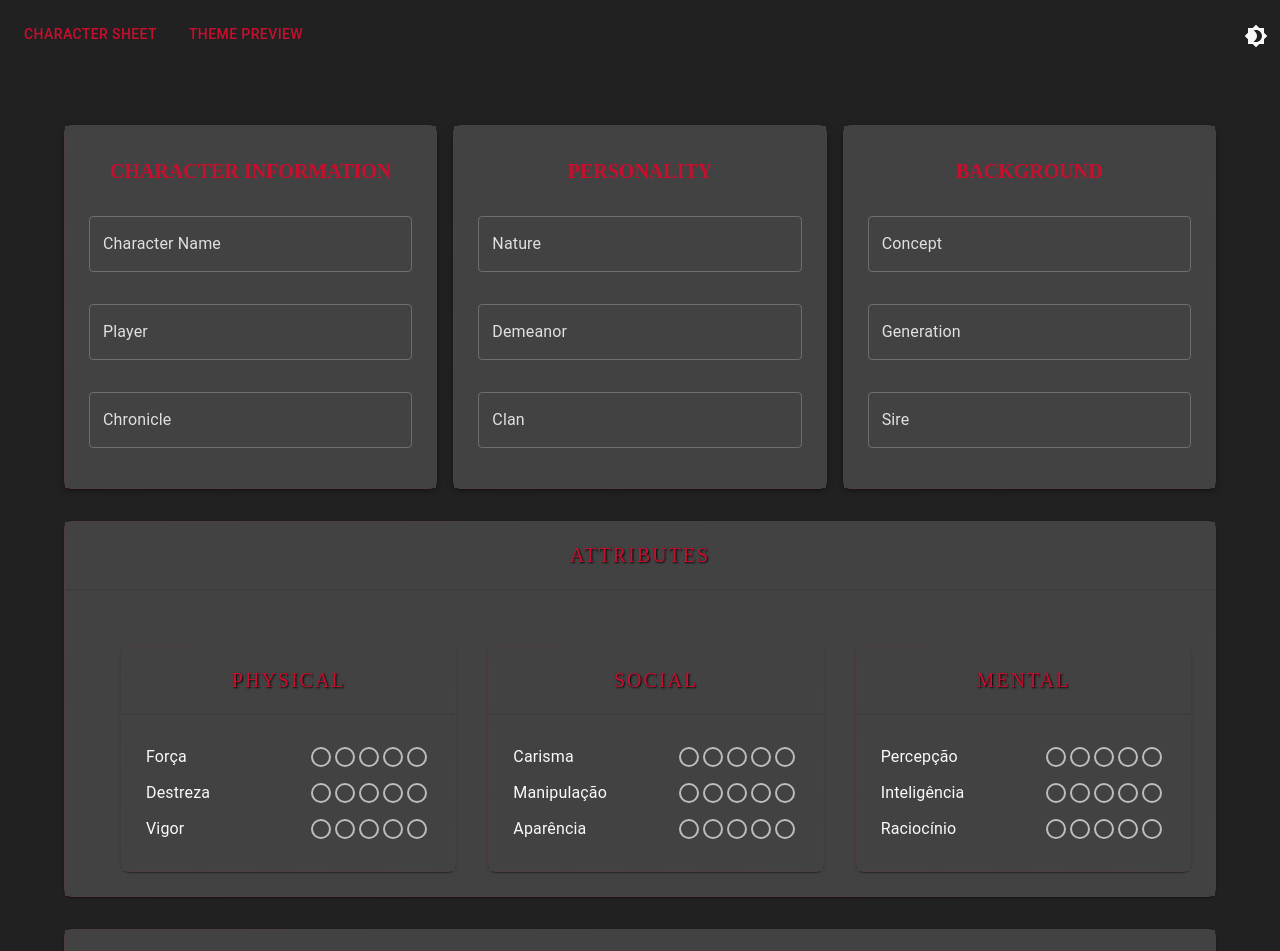
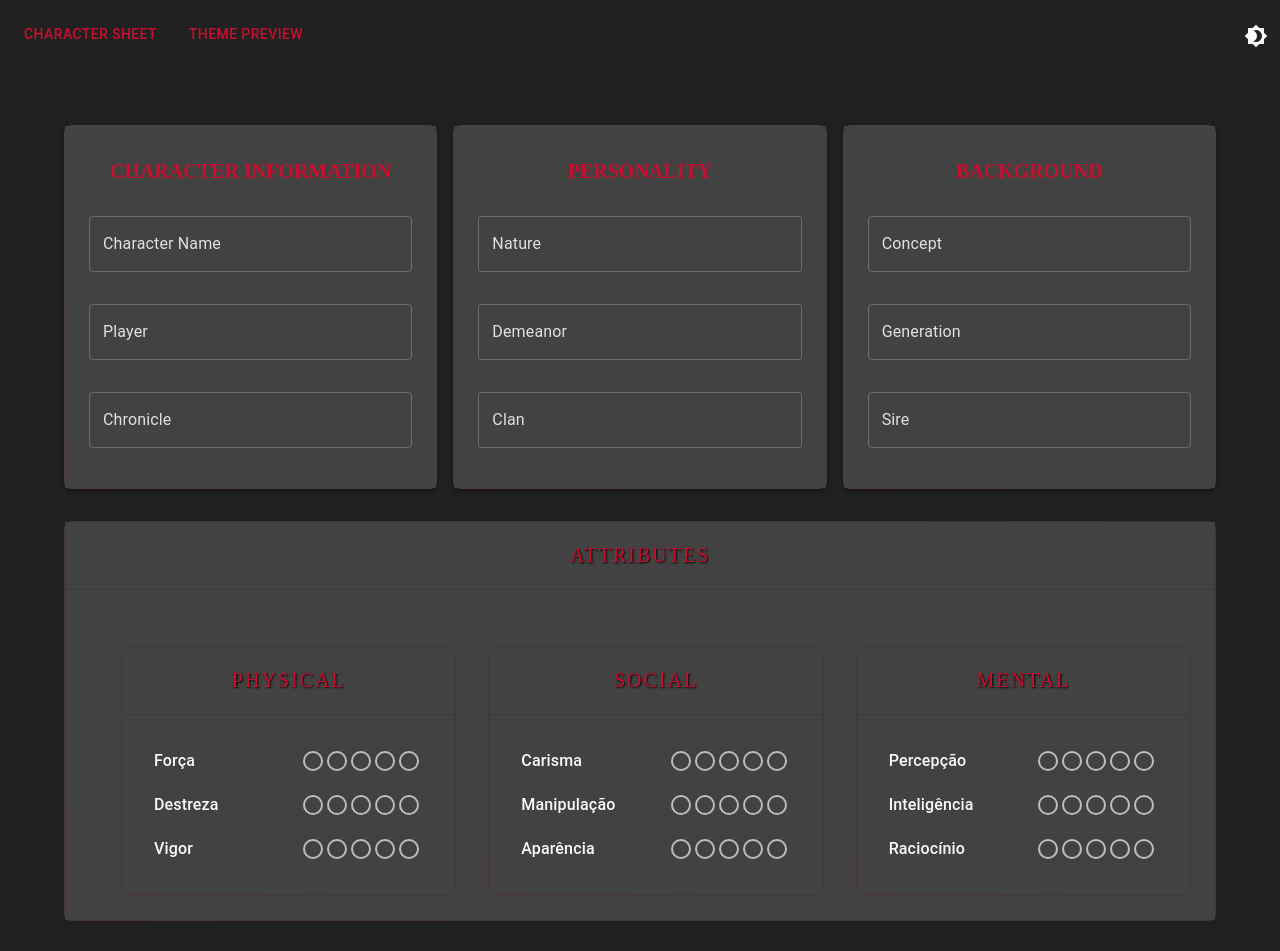
Before and after one commit to CiroDornelles/discord-embed-app, a React (Vite) app: page / in a window 1280 px wide. Shown: the top 951 px of the page. Built offline with nearby package versions, Linux system fonts and the light colour scheme.

Commit message:
mudançsa

```diff
--- a/src/components/sheets/v20-dark-ages/AttributeCard.jsx
+++ b/src/components/sheets/v20-dark-ages/AttributeCard.jsx
@@ -1,11 +1,13 @@
 import React from 'react';
+import PropTypes from 'prop-types';
 import {
   Box,
   CardContent,
   CardHeader,
   Typography,
   Tooltip,
-  styled
+  styled,
+  useTheme
 } from '@mui/material';
 import { VampireCard } from '../../ui/VampireCard';
 import { StatDots } from '../common/StatDots';
@@ -14,68 +16,146 @@ const AttributeBox = styled(Box)(({ theme }) => ({
   display: 'flex',
   justifyContent: 'space-between',
   alignItems: 'center',
-  padding: theme.spacing(0.5, 0)
+  padding: theme.spacing(1),
+  '&:hover': {
+    backgroundColor: theme.palette.action.hover,
+    borderRadius: theme.shape.borderRadius,
+  },
+  transition: theme.transitions.create('background-color', {
+    duration: theme.transitions.duration.shortest,
+  }),
 }));
 
 const AttributeLabel = styled(Typography)(({ theme }) => ({
   minWidth: 120,
+  color: theme.palette.text.primary,
+  fontWeight: theme.typography.fontWeightMedium,
   '& span': {
-    cursor: 'help'
+    cursor: 'help',
+    '&:hover': {
+      color: theme.palette.primary.main,
+    },
+    transition: theme.transitions.create('color', {
+      duration: theme.transitions.duration.shortest,
+    }),
   }
 }));
 
-const AttributeTooltip = ({ name, description }) => (
-  <Box>
-    <Typography variant="subtitle1" sx={{ fontWeight: 'bold' }}>
+const AttributeTooltip = React.memo(({ name, description }) => (
+  <Box sx={{ p: 1, maxWidth: 300 }}>
+    <Typography variant="subtitle1" sx={{
+      fontWeight: 'bold',
+      color: 'primary.main',
+      mb: 0.5
+    }}>
       {name}
     </Typography>
-    <Typography variant="body2" sx={{ fontStyle: 'italic', mb: 1 }}>
+    <Typography variant="body2" sx={{
+      fontStyle: 'italic',
+      color: 'text.secondary'
+    }}>
       {description}
     </Typography>
   </Box>
-);
+));
 
-export const AttributeCard = ({
+AttributeTooltip.propTypes = {
+  name: PropTypes.string.isRequired,
+  description: PropTypes.string.isRequired,
+};
+
+AttributeTooltip.displayName = 'AttributeTooltip';
+
+const AttributeCard = React.memo(({
   title,
   stats,
   onStatChange,
   disabled = false
 }) => {
-  const renderAttributeName = (attribute, attributeData) => (
+  const theme = useTheme();
+
+  const renderAttributeName = React.useCallback((attribute, attributeData) => (
     <Tooltip
       title={<AttributeTooltip name={attributeData.name} description={attributeData.description} />}
       arrow
+      placement="left"
+      enterDelay={200}
+      leaveDelay={200}
     >
       <span>{attributeData.name}</span>
     </Tooltip>
-  );
+  ), []);
+
+  const handleStatChange = React.useCallback((name, newValue) => {
+    if (!disabled && onStatChange) {
+      onStatChange(name, newValue);
+    }
+  }, [disabled, onStatChange]);
 
   return (
-    <VampireCard sx={{
-      width: '100%',
-      maxWidth: 400,
-      margin: '0 auto',
-    }}>
+    <VampireCard
+      elevation={theme.shadows[2]}
+      sx={{
+        width: '100%',
+        maxWidth: 400,
+        margin: '0 auto',
+        '&:hover': {
+          elevation: theme.shadows[4],
+        }
+      }}
+    >
       <CardHeader
         title={title}
-        sx={{ textAlign: 'center' }}
+        sx={{
+          textAlign: 'center',
+          '& .MuiCardHeader-title': {
+            color: theme.palette.primary.main,
+            fontWeight: theme.typography.fontWeightBold,
+          }
+        }}
       />
       <CardContent>
         {Object.entries(stats || {}).map(([name, data]) => (
-          <AttributeBox key={name}>
-            <AttributeLabel>
+          <AttributeBox
+            key={name}
+            role="group"
+            aria-label={`${data.name} attribute group`}
+          >
+            <AttributeLabel variant="body1">
               {renderAttributeName(name, data)}
             </AttributeLabel>
             <StatDots
               value={data.value || 0}
               max={5}
-              onChange={(newValue) => onStatChange(name, newValue)}
+              onChange={(newValue) => handleStatChange(name, newValue)}
               disabled={disabled}
               descriptions={data.levels || {}}
+              aria-label={`${data.name} rating`}
             />
           </AttributeBox>
         ))}
       </CardContent>
     </VampireCard>
   );
+});
+
+AttributeCard.propTypes = {
+  title: PropTypes.string.isRequired,
+  stats: PropTypes.objectOf(PropTypes.shape({
+    name: PropTypes.string.isRequired,
+    value: PropTypes.number,
+    description: PropTypes.string.isRequired,
+    levels: PropTypes.objectOf(PropTypes.string),
+  })).isRequired,
+  onStatChange: PropTypes.func,
+  disabled: PropTypes.bool,
 };
+
+AttributeCard.defaultProps = {
+  disabled: false,
+  onStatChange: () => {},
+};
+
+AttributeCard.displayName = 'AttributeCard';
+
+export { AttributeCard };
--- a/src/components/sheets/v20-dark-ages/AttributesCard.jsx
+++ b/src/components/sheets/v20-dark-ages/AttributesCard.jsx
@@ -1,4 +1,5 @@
 import React from 'react';
+import PropTypes from 'prop-types';
 import {
   Box,
   CardContent,
@@ -6,93 +7,108 @@ import {
   CircularProgress,
   useTheme,
   useMediaQuery,
-  styled
+  styled,
 } from '@mui/material';
 import { VampireCard } from '../../ui/VampireCard';
-import { AttributeCard } from './AttributeCard';
 import { AdaptiveCardLayout } from '../../ui/AdaptiveCardLayout';
 import { StatCarousel } from '../common/StatCarousel';
 import { useAttributes } from '../../../hooks/useAttributes';
+import { AttributeCard } from './AttributeCard';
 
 const LoadingBox = styled(Box)(({ theme }) => ({
   display: 'flex',
   justifyContent: 'center',
   alignItems: 'center',
-  padding: theme.spacing(4)
+  padding: theme.spacing(4),
+  minHeight: 200,
 }));
 
 const ErrorBox = styled(Box)(({ theme }) => ({
+  display: 'flex',
+  justifyContent: 'center',
+  alignItems: 'center',
+  padding: theme.spacing(3),
   color: theme.palette.error.main,
-  padding: theme.spacing(2)
+  backgroundColor: theme.palette.error.light,
+  borderRadius: theme.shape.borderRadius,
+  '& .MuiTypography-root': {
+    color: theme.palette.error.dark,
+  }
 }));
 
-export const AttributesCard = ({
+const AttributesCard = React.memo(({
   onAttributeChange,
   disabled = false
 }) => {
-  const { attributeData, loading, error } = useAttributes();
   const theme = useTheme();
   const isMobile = useMediaQuery(theme.breakpoints.down('sm'));
+  const { attributeData, loading, error } = useAttributes();
 
-  const handleAttributeChange = (category) => (attribute, value) => {
-    onAttributeChange?.(category, attribute, value);
-  };
+  const handleAttributeChange = React.useCallback((category) => (attribute, value) => {
+    if (onAttributeChange) {
+      onAttributeChange(category, attribute, value);
+    }
+  }, [onAttributeChange]);
 
-  if (loading) {
-    return (
-      <VampireCard>
-        <CardHeader title="Attributes" />
-        <CardContent>
-          <LoadingBox>
-            <CircularProgress />
-          </LoadingBox>
-        </CardContent>
-      </VampireCard>
-    );
-  }
-
-  if (error) {
-    return (
-      <VampireCard>
-        <CardHeader title="Attributes" />
-        <CardContent>
-          <ErrorBox>
-            Error loading attributes data. Please try again.
-          </ErrorBox>
-        </CardContent>
-      </VampireCard>
-    );
-  }
-
-  const attributeCards = [
+  const attributeCards = React.useMemo(() => [
     <AttributeCard
       key="physical"
       title="Physical"
-      stats={attributeData.physical}
+      stats={attributeData?.physical}
       onStatChange={handleAttributeChange('physical')}
       disabled={disabled}
     />,
     <AttributeCard
       key="social"
       title="Social"
-      stats={attributeData.social}
+      stats={attributeData?.social}
       onStatChange={handleAttributeChange('social')}
       disabled={disabled}
     />,
     <AttributeCard
       key="mental"
       title="Mental"
-      stats={attributeData.mental}
+      stats={attributeData?.mental}
       onStatChange={handleAttributeChange('mental')}
       disabled={disabled}
     />
-  ];
+  ], [attributeData, handleAttributeChange, disabled]);
 
+  const renderContent = () => {
+    if (loading) {
       return (
-    <VampireCard>
-      <CardHeader title="Attributes" />
-      <CardContent>
-        {isMobile ? (
+        <LoadingBox>
+          <CircularProgress
+            size={40}
+            thickness={4}
+            sx={{ color: 'primary.main' }}
+          />
+        </LoadingBox>
+      );
+    }
+
+    if (error) {
+      return (
+        <ErrorBox>
+          <Box sx={{ textAlign: 'center' }}>
+            <Box
+              component="span"
+              sx={{
+                display: 'block',
+                fontSize: '2rem',
+                mb: 1,
+                color: 'error.dark'
+              }}
+            >
+              ⚠️
+            </Box>
+            Error loading attributes data. Please try again.
+          </Box>
+        </ErrorBox>
+      );
+    }
+
+    return isMobile ? (
       <StatCarousel items={attributeCards} />
     ) : (
       <AdaptiveCardLayout
@@ -100,8 +116,45 @@ export const AttributesCard = ({
         spacing={4}
         minCardWidth={300}
       />
-        )}
+    );
+  };
+
+  return (
+    <VampireCard
+      elevation={theme.shadows[3]}
+      sx={{
+        height: '100%',
+        display: 'flex',
+        flexDirection: 'column',
+      }}
+    >
+      <CardHeader
+        title="Attributes"
+        sx={{
+          '& .MuiCardHeader-title': {
+            color: theme.palette.primary.main,
+            fontWeight: theme.typography.fontWeightBold,
+            textAlign: 'center',
+          }
+        }}
+      />
+      <CardContent sx={{ flexGrow: 1, p: theme.spacing(2) }}>
+        {renderContent()}
       </CardContent>
     </VampireCard>
   );
+});
+
+AttributesCard.propTypes = {
+  onAttributeChange: PropTypes.func,
+  disabled: PropTypes.bool,
 };
+
+AttributesCard.defaultProps = {
+  disabled: false,
+  onAttributeChange: () => {},
+};
+
+AttributesCard.displayName = 'AttributesCard';
+
+export { AttributesCard };
```
Also changed, not shown: src/components/characterSheet/AttributeGroup.jsx (+87 -93 lines). Lines whose indentation alone changed are shown as unchanged.
